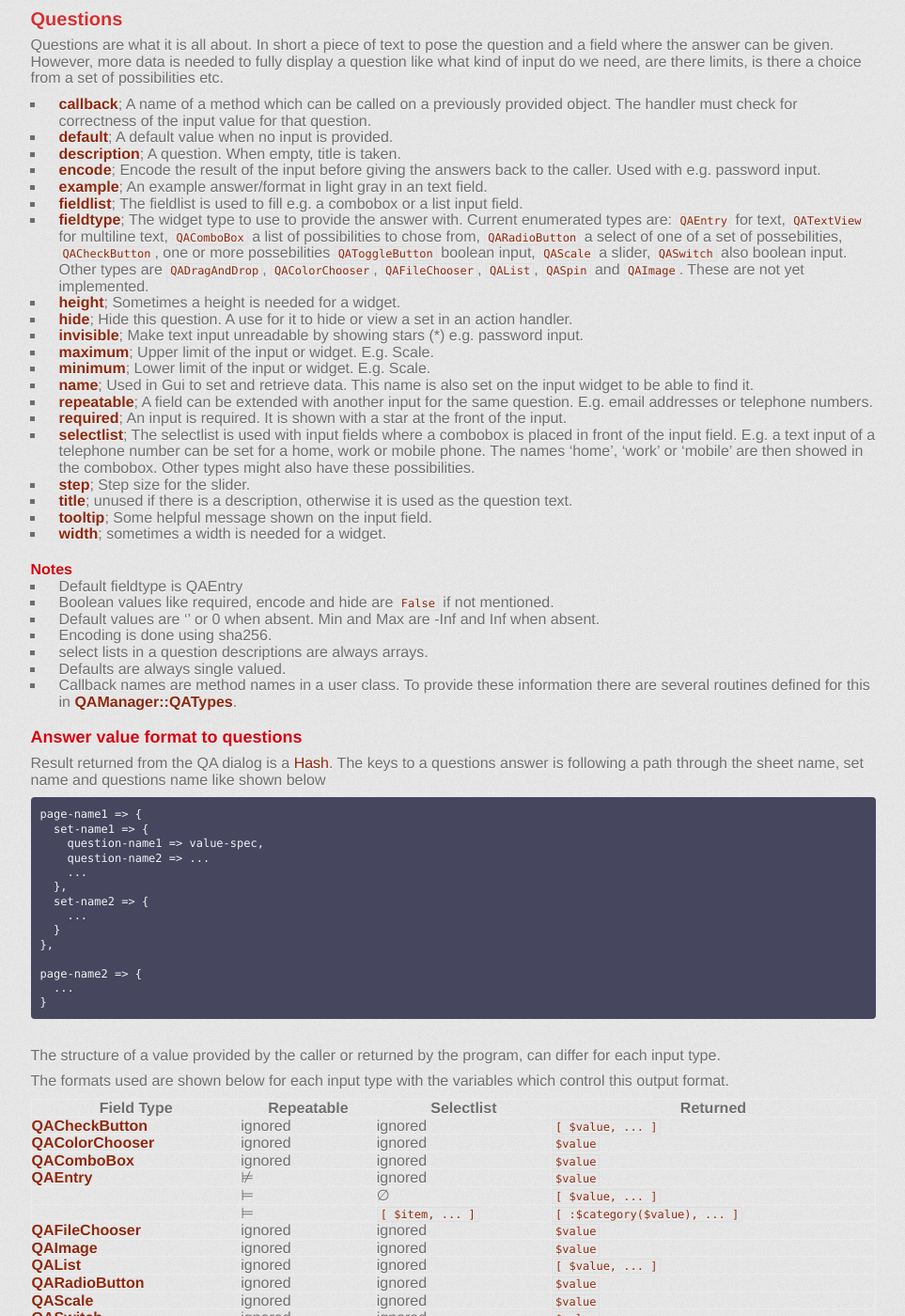
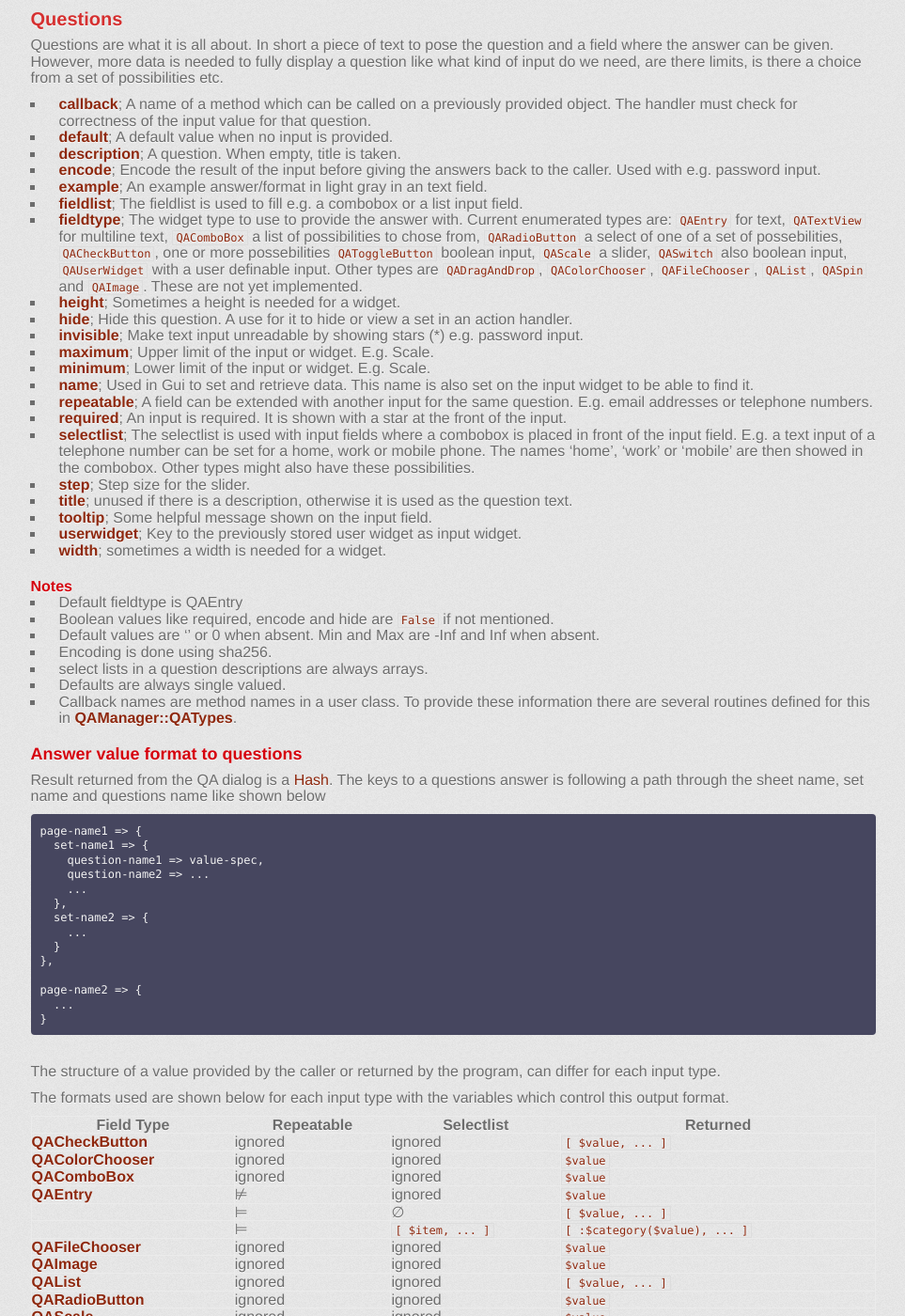
Before and after one commit to MARTIMM/qa-manager, a Jekyll site: the page built from docs/content-docs/setup/structures.md, in a window 1280 px wide and 1400 px high, scrolled down 919 px. Shown: the whole window at 94% size, without its empty margins (289-1252 px from the left). Built offline with Jekyll 4.4.1, drawn with Linux system fonts in a browser that asks for light colours; some web fonts are replaced; some of the changed text lies outside the part shown.

Commit message:
new fieldtype QAUserWidget and a question parameter userwidget as key to users object

```diff
--- a/docs/content-docs/setup/structures.md
+++ b/docs/content-docs/setup/structures.md
@@ -61,7 +61,7 @@
 * **encode**; Encode the result of the input before giving the answers back to the caller. Used with e.g. password input.
 * **example**; An example answer/format in light gray in an text field.
 * **fieldlist**; The fieldlist is used to fill e.g. a combobox or a list input field.
-* **fieldtype**; The widget type to use to provide the answer with. Current enumerated types are: `QAEntry` for text, `QATextView` for multiline text, `QAComboBox` a list of possibilities to chose from, `QARadioButton` a select of one of a set of possebilities, `QACheckButton`, one or more possebilities `QAToggleButton` boolean input, `QAScale` a slider, `QASwitch` also boolean input. Other types are `QADragAndDrop`, `QAColorChooser`, `QAFileChooser`, `QAList`, `QASpin` and `QAImage`. These are not yet implemented.
+* **fieldtype**; The widget type to use to provide the answer with. Current enumerated types are: `QAEntry` for text, `QATextView` for multiline text, `QAComboBox` a list of possibilities to chose from, `QARadioButton` a select of one of a set of possebilities, `QACheckButton`, one or more possebilities `QAToggleButton` boolean input, `QAScale` a slider, `QASwitch` also boolean input, `QAUserWidget` with a user definable input. Other types are `QADragAndDrop`, `QAColorChooser`, `QAFileChooser`, `QAList`, `QASpin` and `QAImage`. These are not yet implemented.
 * **height**; Sometimes a height is needed for a widget.
 * **hide**; Hide this question. A use for it to hide or view a set in an action handler.
 * **invisible**; Make text input unreadable by showing stars (\*) e.g. password input.
@@ -74,6 +74,7 @@
 * **step**; Step size for the slider.
 * **title**; unused if there is a description, otherwise it is used as the question text.
 * **tooltip**; Some helpful message shown on the input field.
+* **userwidget**; Key to the previously stored user widget as input widget.
 * **width**; sometimes a width is needed for a widget.
 
 
@@ -128,6 +129,7 @@
 |**QATextView**    |ignored|ignored|`$value`
 |**QAToggleButton**|ignored|ignored|`$value`
 |**QASpin**        |ignored|ignored|`$value`
+|**QAUserWidget**  |user definable|user definable|user definable
 
 <!--
 |**QADragAndDrop** |ignored|ignored|`$value`
@@ -160,29 +162,31 @@
 |**QASwitch**             | Sw                         | 🗸           |
 |**QATextView**           | Tv                         | 🗸           |
 |**QAToggleButton**       | Tb                         |             |
+|**QAUserWidget**         | Uw                         |             |
 
-|             |En|Cb|Co|Im|Li|Rb|Sc|Sw|Tv|Tb|Cc|Fc|Sp|
-|-------------|--|--|--|--|--|--|--|--|--|--|--|--|--|
-|callback     |o |- |- |  |  |- |  |  |o |  |  |  |  |
-|default      |o |o |o |o |o |o |o |o |o |o |o |o |o |
-|description  |o |o |o |o |o |o |o |o |o |o |o |o |o |
-|encode       |o |- |- |- |- |- |- |- |- |- |- |- |- |
-|example      |o |- |- |- |- |- |- |- |- |- |- |- |- |
-|fieldlist    |o |! |! |- |! |! |  |  |  |  |  |  |  |
-|fieldtype    |o |! |! |! |! |! |! |! |! |! |! |! |! |
-|height       |  |  |  |o |  |  |  |  |o |  |  |  |  |
-|hide         |o |o |o |o |o |o |o |o |o |o |o |o |o |
-|invisible    |o |- |- |- |- |- |- |- |- |- |- |- |- |
-|maximum      |o |- |- |- |- |- |o |- |o |- |- |- |o |
-|minimum      |o |- |- |- |- |- |o |- |o |- |- |- |o |
-|name         |! |! |! |! |! |! |! |! |! |! |! |! |! |
-|repeatable   |o |  |  |o |  |  |  |  |  |  |o |o |  |
-|required     |o |o |o |o |o |o |o |o |o |o |o |o |o |
-|step         |- |- |- |- |- |- |o |- |- |- |- |- |  |
-|title        |o |o |o |o |o |o |o |o |o |o |o |o |o |
-|tooltip      |o |o |o |o |o |o |o |o |o |o |o |o |o |
-|selectlist   |o |- |- |o |- |- |- |- |- |- |o |o |- |
-|width        |  |  |  |o |  |  |  |  |  |  |  |  |  |
+|             |En|Cb|Co|Im|Li|Rb|Sc|Sw|Tv|Tb|Cc|Fc|Sp|Uw|
+|-------------|--|--|--|--|--|--|--|--|--|--|--|--|--|--|
+|callback     |o |- |- |  |  |- |  |  |o |  |  |  |  |  |
+|default      |o |o |o |o |o |o |o |o |o |o |o |o |o |  |
+|description  |o |o |o |o |o |o |o |o |o |o |o |o |o |  |
+|encode       |o |- |- |- |- |- |- |- |- |- |- |- |- |  |
+|example      |o |- |- |- |- |- |- |- |- |- |- |- |- |  |
+|fieldlist    |o |! |! |- |! |! |  |  |  |  |  |  |  |  |
+|fieldtype    |o |! |! |! |! |! |! |! |! |! |! |! |! |! |
+|height       |  |  |  |o |  |  |  |  |o |  |  |  |  |  |
+|hide         |o |o |o |o |o |o |o |o |o |o |o |o |o |  |
+|invisible    |o |- |- |- |- |- |- |- |- |- |- |- |- |  |
+|maximum      |o |- |- |- |- |- |o |- |o |- |- |- |o |  |
+|minimum      |o |- |- |- |- |- |o |- |o |- |- |- |o |  |
+|name         |! |! |! |! |! |! |! |! |! |! |! |! |! |! |
+|repeatable   |o |  |  |o |  |  |  |  |  |  |o |o |  |  |
+|required     |o |o |o |o |o |o |o |o |o |o |o |o |o |  |
+|selectlist   |o |- |- |o |- |- |- |- |- |- |o |o |- |  |
+|step         |- |- |- |- |- |- |o |- |- |- |- |- |  |  |
+|title        |o |o |o |o |o |o |o |o |o |o |o |o |o |o |
+|tooltip      |o |o |o |o |o |o |o |o |o |o |o |o |o |o |
+|userwidget   |- |- |- |- |- |- |- |- |- |- |- |- |- |! |
+|width        |  |  |  |o |  |  |  |  |  |  |  |  |  |  |
 
 ## Sheet
 
```
Also changed, not shown: 3 other files.
